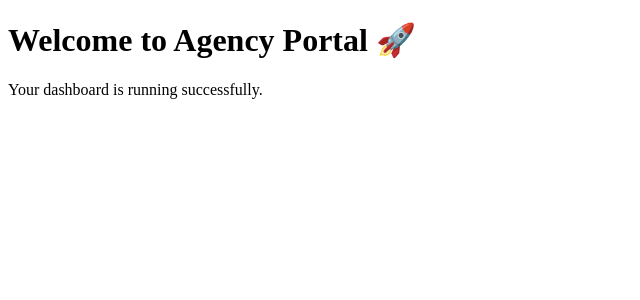
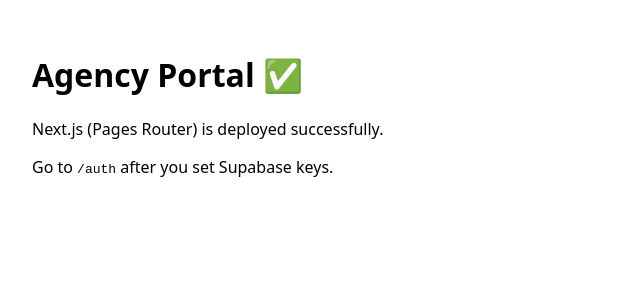
Before and after one commit to abdulrahman-blip/agency-portal-vercel., a Next.js app: page / in a window 1280 px wide. Shown: the top 300 px of the page, without its empty margins (0-640 px from the left). Built offline with nearby package versions, Linux system fonts and the light colour scheme.

Commit message:
Update index.tsx

```diff
--- a/pages/index.tsx
+++ b/pages/index.tsx
@@ -1,8 +1,10 @@
+// صفحة رئيسية مؤقتة للتأكد إن النشر شغال
 export default function Home() {
   return (
-    <div>
-      <h1>Welcome to Agency Portal 🚀</h1>
-      <p>Your dashboard is running successfully.</p>
-    </div>
+    <main style={{ padding: 24, fontFamily: "system-ui, Arial" }}>
+      <h1>Agency Portal ✅</h1>
+      <p>Next.js (Pages Router) is deployed successfully.</p>
+      <p>Go to <code>/auth</code> after you set Supabase keys.</p>
+    </main>
   );
 }
```
